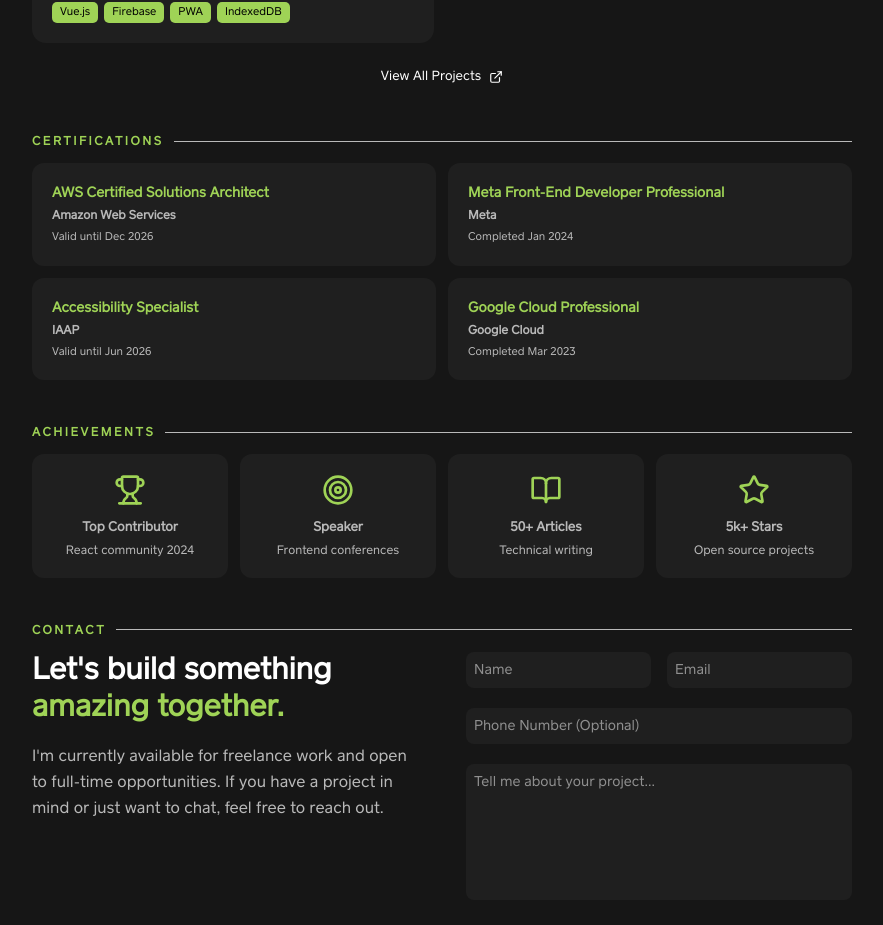
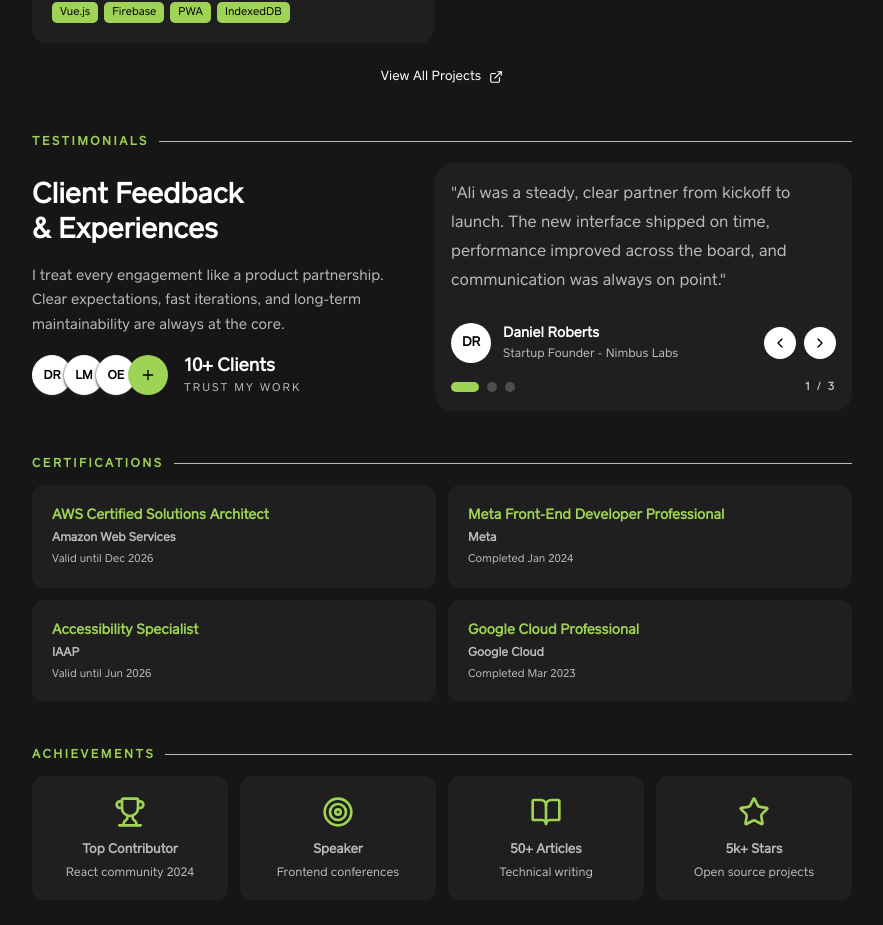
Before and after one commit to sudoenvx/sudoenvx-portfolio, a Next.js app: page / in a window 1280 px wide. Shown: the part 2274-3199 px from the top of the page, without its empty margins (198-1081 px from the left). Built offline with nearby package versions, Linux system fonts and the light colour scheme.

Commit message:
created testimonials section

```diff
--- a/app/page.tsx
+++ b/app/page.tsx
@@ -7,6 +7,7 @@ import { Hero } from "@/src/domains/home/components/hero";
 import { Projects } from "@/src/domains/home/components/projects";
 import { Skills } from "@/src/domains/home/components/skills";
 import { Stats } from "@/src/domains/home/components/stats";
+import { Testimonials } from "@/src/domains/home/components/testimonials";
 
 export default function Home() {
   return (
@@ -17,6 +18,7 @@ export default function Home() {
       <Skills />
       <Experience />
       <Projects />
+      <Testimonials />
       <Certifications />
       <Achievements />
       <div id="contact">
--- /dev/null
+++ b/src/domains/home/components/testimonials.tsx
@@ -0,0 +1,166 @@
+"use client";
+
+import { useState } from "react";
+import { ChevronLeft, ChevronRight, PlusIcon, QuoteIcon } from "lucide-react";
+import { Card } from "@/components/ui/card";
+import { SectionLabel } from "./section-label";
+
+interface Testimonial {
+    name: string;
+    role: string;
+    company: string;
+    quote: string;
+}
+
+const testimonials: Testimonial[] = [
+    {
+        name: "Daniel Roberts",
+        role: "Startup Founder",
+        company: "Nimbus Labs",
+        quote:
+            "Ali was a steady, clear partner from kickoff to launch. The new interface shipped on time, performance improved across the board, and communication was always on point.",
+    },
+    {
+        name: "Lena Morano",
+        role: "Product Lead",
+        company: "Atlas Health",
+        quote:
+            "We needed speed without sacrificing quality. Ali brought structure, thoughtful UX decisions, and a system that our team could scale confidently.",
+    },
+    {
+        name: "Omar Elsayed",
+        role: "Engineering Manager",
+        company: "Fieldstack",
+        quote:
+            "Ali delivered a clean architecture and crisp UI polish. Our stakeholders noticed the difference immediately, and the team appreciated the maintainability.",
+    },
+];
+
+const getInitials = (name: string) =>
+    name
+        .split(" ")
+        .map((part) => part[0])
+        .join("")
+        .slice(0, 2)
+        .toUpperCase();
+
+export const Testimonials = () => {
+    const [activeIndex, setActiveIndex] = useState(0);
+    const total = testimonials.length;
+    const active = testimonials[activeIndex];
+
+    const goTo = (index: number) => {
+        const nextIndex = (index + total) % total;
+        setActiveIndex(nextIndex);
+    };
+
+    const handlePrev = () => goTo(activeIndex - 1);
+    const handleNext = () => goTo(activeIndex + 1);
+
+    return (
+        <div className="section mb-11">
+            <SectionLabel>Testimonials</SectionLabel>
+            <div className="grid gap-6 lg:grid-cols-[minmax(0,1fr)_minmax(0,1.1fr)] items-center">
+                <div className="space-y-4">
+                    <h3 className="text-[28px] md:text-[28px] font-bold text-white leading-tight">
+                        Client Feedback <br /> & Experiences
+                    </h3>
+                    <p className="text-[14.5px] text-text-secondary leading-[1.7] font-light max-w-[420px]">
+                        I treat every engagement like a product partnership. Clear expectations,
+                        fast iterations, and long-term maintainability are always at the core.
+                    </p>
+                    <div className="flex flex-wrap items-center gap-4">
+                        <div className="flex -space-x-2">
+                            {testimonials.slice(0, 3).map((item, index) => (
+                                <div
+                                    key={`${item.name}-${index}`}
+                                    className="h-10 w-10 rounded-full bg-secondary flex items-center justify-center text-secondary-text shadow shadow-card-hover border border-white text-[12px] font-semibold"
+                                >
+                                    {getInitials(item.name)}
+                                </div>
+                            ))}
+                            <div className="h-10 w-10 rounded-full bg-primary text-primary-text flex items-center justify-center text-[12px] font-semibold ">
+                                <PlusIcon className="w-4 h-4" />
+                            </div>
+                        </div>
+                        <div>
+                            <div className="text-[18px] font-bold text-secondary">10+ Clients</div>
+                            <div className="text-[11px] uppercase tracking-[2px] text-text-muted">
+                                Trust my work
+                            </div>
+                        </div>
+                    </div>
+                </div>
+
+                <Card className="relative rounded-[18px] p-4 bg-card overflow-hidden">
+                    <div className="relative">
+                        <div
+                            id={`testimonial-${activeIndex}`}
+                            aria-live="polite"
+                            className="text-[15px] md:text-[16px] text-text-secondary leading-[1.8] font-light"
+                        >
+                            &quot;{active.quote}&quot;
+                        </div>
+
+                        <div className="mt-7 flex flex-wrap items-center justify-between gap-4">
+                            <div className="flex items-center gap-3">
+                                <div className="h-10 w-10 rounded-full bg-secondary flex items-center justify-center text-secondary-text text-[13px] font-semibold">
+                                    {getInitials(active.name)}
+                                </div>
+                                <div>
+                                    <div className="text-[14px] font-semibold text-secondary">
+                                        {active.name}
+                                    </div>
+                                    <div className="text-[12px] text-text-muted">
+                                        {active.role} - {active.company}
+                                    </div>
+                                </div>
+                            </div>
+
+                            <div className="flex items-center gap-2">
+                                <button
+                                    type="button"
+                                    onClick={handlePrev}
+                                    aria-label="Previous testimonial"
+                                    aria-controls={`testimonial-${activeIndex}`}
+                                    className="h-8 w-8 cursor-pointer rounded-full bg-secondary text-secondary-text hover:bg-secondary/90 transition-colors flex items-center justify-center"
+                                >
+                                    <ChevronLeft className="w-4 h-4" />
+                                </button>
+                                <button
+                                    type="button"
+                                    onClick={handleNext}
+                                    aria-label="Next testimonial"
+                                    aria-controls={`testimonial-${activeIndex}`}
+                                    className="h-8 w-8 cursor-pointer rounded-full bg-secondary text-secondary-text hover:bg-secondary/90 transition-colors flex items-center justify-center"
+                                >
+                                    <ChevronRight className="w-4 h-4" />
+                                </button>
+                            </div>
+                        </div>
+
+                        <div className="mt-4 flex flex-wrap items-center gap-2">
+                            {testimonials.map((_, index) => (
+                                <button
+                                    key={`testimonial-dot-${index}`}
+                                    type="button"
+                                    onClick={() => goTo(index)}
+                                    aria-label={`Go to testimonial ${index + 1}`}
+                                    aria-pressed={index === activeIndex}
+                                    className={`h-2.5 rounded-full transition-all ${
+                                        index === activeIndex
+                                            ? "w-7 bg-primary"
+                                            : "w-2.5 bg-foreground/30 hover:bg-foreground/50"
+                                    }`}
+                                />
+                            ))}
+                            <div className="ml-auto text-[11px] font-bold uppercase tracking-[2px] text-text-muted">
+                                {activeIndex + 1} / {total}
+                            </div>
+                        </div>
+                    </div>
+                </Card>
+            </div>
+        </div>
+    );
+};
```
